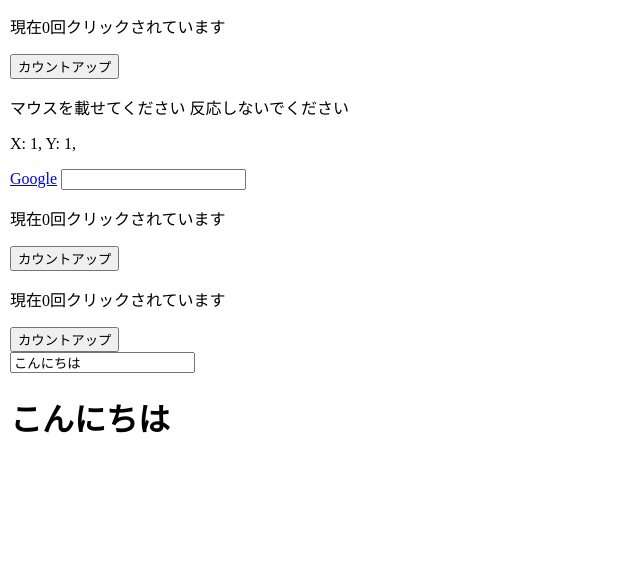
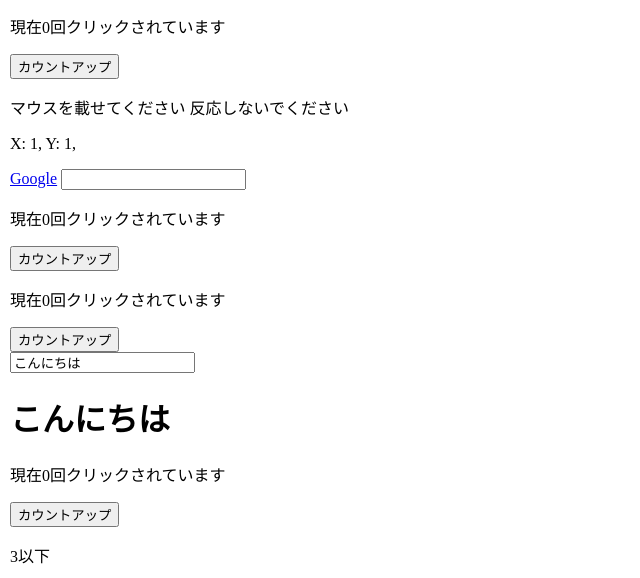
Before and after one commit to ericgpks/hello_world_in_vue, a plain HTML site: page index.html in a window 1280 px wide. Shown: the part 493-1071 px from the top of the page, without its empty margins (0-640 px from the left). Before the commit the page ends 950 px from the top, so only its background shows below. Drawn offline with nearby package versions, Linux system fonts and the light colour scheme.

Commit message:
add study 20210309-2

```diff
--- a/index.html
+++ b/index.html
@@ -86,6 +86,12 @@
           <input type="text" v-model="message">
           <h1>{{message}}</h1>
         </div>
+
+        <div id="app-15">
+          <p>現在{{ counter }}回クリックされています</p>
+          <button @click="counter += 1">カウントアップ</button>
+          <p>{{ lessThanThree }}</p>
+        </div>
         <script src="index.js"></script>
     </body>
 </html>
--- a/index.js
+++ b/index.js
@@ -144,3 +144,15 @@ var app14 = new Vue({
     message: 'こんにちは'
   },
 })
+
+var app15 = new Vue({
+  el: '#app-15',
+  data: {
+    counter: 0
+  },
+  computed: {
+   lessThanThree: function() {
+    return this.counter > 3 ? '3より上' : '3以下'
+    }
+  }
+})
```
Also changed, not shown: 1 other file.
